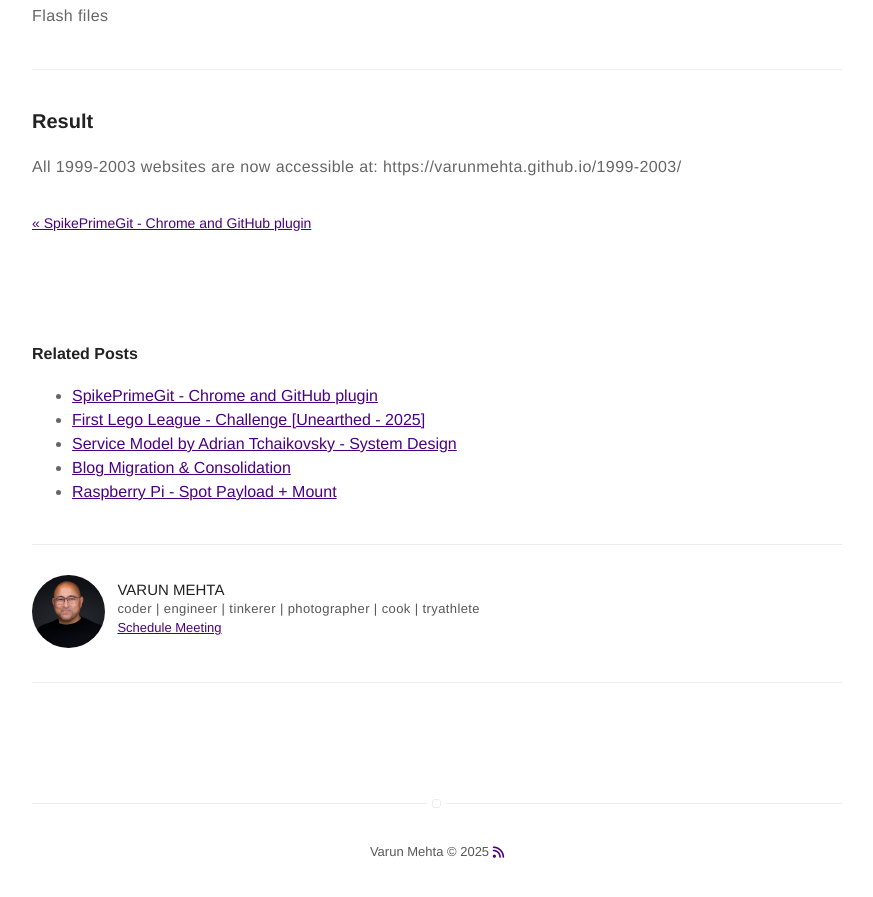
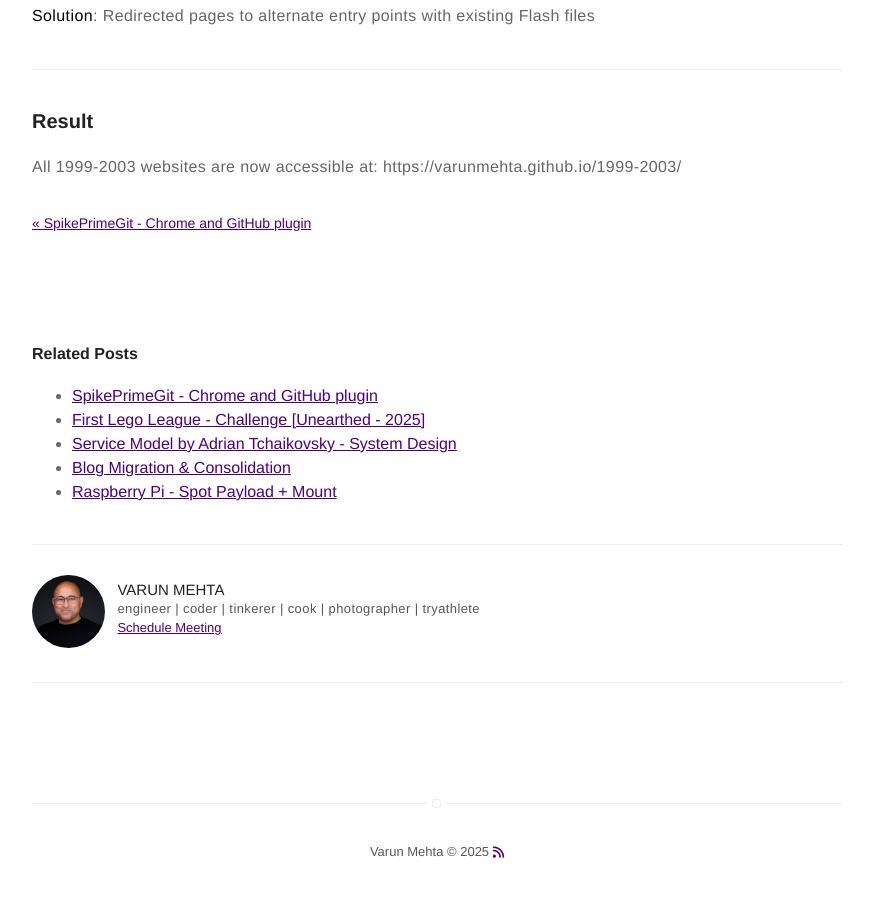
Before and after one commit to varunmehta/varunmehta.github.io, a Jekyll site: the page built from _posts/2025-11-10-restore-archive-1999-2003.md, in a window 1280 px wide and 900 px high, scrolled down 3295 px. Shown: the top 897 px of the window, without its empty margins (203-1076 px from the left). Built offline with Jekyll 4.4.1, drawn with Linux system fonts in a browser that asks for light colours; nearby versions of some CDN libraries; comment, search, counter and statistics services are not loaded.

```diff
--- a/_config.yml
+++ b/_config.yml
@@ -1,6 +1,6 @@
 # main text of home
 title: Varun Mehta
-bio: coder | engineer | tinkerer | photographer | cook | tryathlete
+bio: engineer | coder | tinkerer | cook | photographer | tryathlete
 
 # twitter summary info
 description: >-
@@ -52,7 +52,7 @@ email: varun.mehta.r@gmail.com
 authors:
   varunmehta:
     name: VARUN MEHTA
-    bio: coder | engineer | tinkerer | photographer | cook | tryathlete
+    bio: engineer | coder | tinkerer | cook | photographer | tryathlete
     external-image: false
     picture: assets/images/profile.jpg
     bluesky: varunmehta.bsky.social
--- a/_posts/2025-11-10-restore-archive-1999-2003.md
+++ b/_posts/2025-11-10-restore-archive-1999-2003.md
@@ -106,16 +106,16 @@ Claude did the changes, and then we ran into some issues.
 
 ### Technical Solutions Implemented
 
-**Problem 1**: Flash Content Not Working in Modern Browsers
+**Problem 1**: Flash Content Not Working in Modern Browsers <br/>
 **Solution**: Integrated Ruffle Flash emulator via CDN script tag
 
-**Problem 2**: HTM Files Showing Source Code
+**Problem 2**: HTM Files Showing Source Code <br/>
 **Solution**: Configured Jekyll to serve static HTML files without processing
 
-**Problem 3**: SWF Files Returning 404 Errors
+**Problem 3**: SWF Files Returning 404 Errors <br/>
 **Solution**: Removed `*.swf` from Jekyll's exclude list in `_config.yml`
 
-**Problem 4**: Missing Flash Files (`main.swf`)
+**Problem 4**: Missing Flash Files (`main.swf`) <br/>
 **Solution**: Redirected pages to alternate entry points with existing Flash files
 
   ---
```
Also changed, not shown: _posts/2025-03-29-migration.md (+1 -1 lines).
